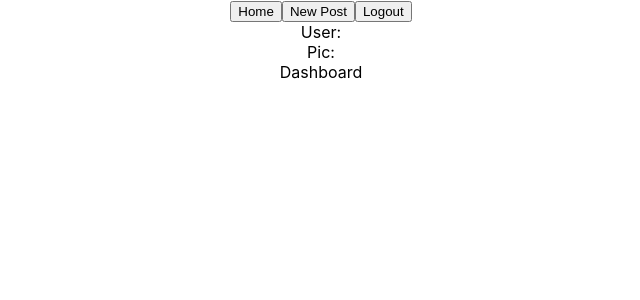
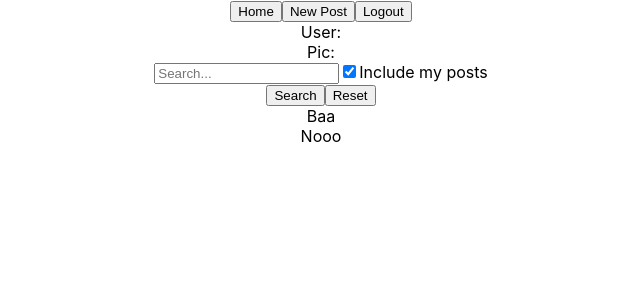
Before and after one commit to Mahkii900/skillz-check-helo, a React (Create React App) app: page /#/dashboard in a window 1280 px wide. Shown: the top 300 px of the page, without its empty margins (319-959 px from the left). Built offline with nearby package versions, Linux system fonts and the light colour scheme.

Commit message:
finished part 2 step 1

```diff
--- a/src/components/Dashboard/Dashboard.js
+++ b/src/components/Dashboard/Dashboard.js
@@ -1,10 +1,41 @@
 import React, {Component} from 'react'
 
 export default class Dashboard extends Component {
+    state = {
+        search: '',
+        posts: [{title: 'Baa', id: 1}, {title: 'Nooo', id: 2}]
+    }
     render() {
+        const posts = this.state.posts.map((ele) => {
+            return <div key={ele.id}>
+                <div>
+                    {ele.title}
+                </div>
+                <div>
+                    {ele.username}
+                </div>
+                <div>
+                    {ele.profile_pic}
+                </div>
+            </div>
+
+        })
         return (
             <div>
-                Dashboard
+                <div className='search-box'>
+                    <div className='search-input'>
+                        <input type="text" placeholder={'Search...'} value={this.state.search} onChange={(e) => this.setState({search: e.target.value})}/>
+                        <input type='checkbox' id='Posts?' defaultChecked/>
+                        <label htmlFor='Posts?'>Include my posts</label>
+                    </div>
+                    <div className='search-buttons'>
+                        <button>Search</button>
+                        <button>Reset</button>
+                    </div>
+                </div>
+                <div className='post-display'>
+                    {posts}
+                </div>
             </div>
         )
     }
```
